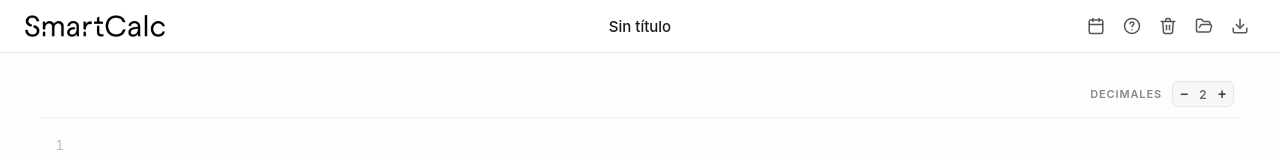
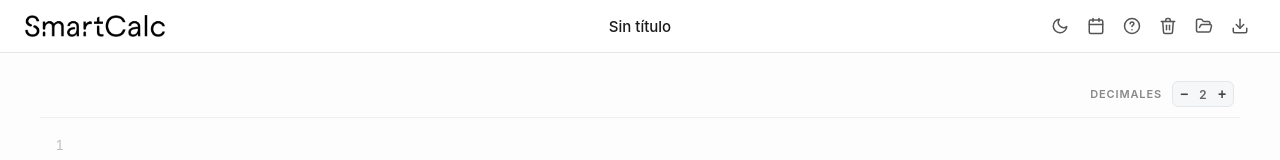
Before and after one commit to rafarq/SmartCalc, a React (Vite) app: page / in a window 1280 px wide. Shown: the top 160 px of the page. Built offline with nearby package versions, Linux system fonts and the light colour scheme.

Commit message:
feat(ui): botón sol/luna con circular reveal (View Transitions API)

```diff
--- a/index.html
+++ b/index.html
@@ -6,6 +6,19 @@
     <title>SmartCalc</title>
   </head>
   <body>
+    <!-- Aplica el tema inicial antes de que cargue React, para evitar el flash
+         entre claro y oscuro. Si el usuario ha elegido un tema explícito en
+         localStorage se respeta; si no, se cae al preferido del sistema. -->
+    <script>
+      (function () {
+        var theme = null;
+        try { theme = localStorage.getItem('smartcalc.theme'); } catch (e) {}
+        if (theme !== 'light' && theme !== 'dark') {
+          theme = window.matchMedia('(prefers-color-scheme: dark)').matches ? 'dark' : 'light';
+        }
+        document.documentElement.dataset.theme = theme;
+      })();
+    </script>
     <div id="root"></div>
     <script type="module" src="/src/main.tsx"></script>
   </body>
--- a/src/components/Header.tsx
+++ b/src/components/Header.tsx
@@ -2,7 +2,16 @@ import { useRef } from 'react';
 import type { DocumentModel } from '../state/document';
 import { importSyscalc } from '../state/storage';
 import { EditableTitle } from './EditableTitle';
-import { CalendarIcon, HelpIcon, LoadIcon, SaveIcon, TrashIcon } from './icons';
+import { useTheme } from '../hooks/useTheme';
+import {
+  CalendarIcon,
+  HelpIcon,
+  LoadIcon,
+  MoonIcon,
+  SaveIcon,
+  SunIcon,
+  TrashIcon,
+} from './icons';
 
 type Props = {
   title: string;
@@ -15,6 +24,7 @@ type Props = {
 };
 
 export function Header({ title, onTitleChange, onSave, onLoad, onClear, onHelp, onCalendar }: Props) {
+  const { theme, toggle } = useTheme();
   const fileRef = useRef<HTMLInputElement>(null);
 
   const handleFileChange = async (e: React.ChangeEvent<HTMLInputElement>) => {
@@ -41,6 +51,14 @@ export function Header({ title, onTitleChange, onSave, onLoad, onClear, onHelp,
         onChange={handleFileChange}
       />
       <div className="header-actions">
+        <button
+          className="icon-btn"
+          onClick={(e) => toggle({ clientX: e.clientX, clientY: e.clientY })}
+          title={theme === 'dark' ? 'Modo claro' : 'Modo oscuro'}
+          aria-label={theme === 'dark' ? 'Cambiar a modo claro' : 'Cambiar a modo oscuro'}
+        >
+          {theme === 'dark' ? <SunIcon /> : <MoonIcon />}
+        </button>
         <button
           className="icon-btn"
           onClick={onCalendar}
--- a/src/components/HelpPage.tsx
+++ b/src/components/HelpPage.tsx
@@ -478,7 +478,7 @@ const SECTIONS: Section[] = [
       'Cargar (icono carpeta) — abre un archivo .syscalc previamente guardado, sustituyendo la hoja actual.',
       'Limpiar (icono papelera) — borra todas las líneas y el título, dejando la hoja en blanco para empezar de cero. Pide confirmación si hay contenido.',
       'Calendario (icono de calendario) — abre un visor por año con los festivos de la ciudad elegida, coloreados por ámbito (nacional / autonómico / local) y con leyenda.',
-      'Modo oscuro — automático según las preferencias del sistema operativo (no hay interruptor manual). Si tienes el sistema en oscuro, la interfaz se adapta.',
+      'Modo oscuro/claro (icono sol/luna en la cabecera) — alterna entre temas con una animación circular reveal desde el botón. Inicialmente se respeta la preferencia del sistema operativo; tu elección manual se recuerda entre sesiones.',
     ],
   },
 ];
--- a/src/components/icons.tsx
+++ b/src/components/icons.tsx
@@ -35,6 +35,30 @@ export function SaveIcon({ size = 18, className }: IconProps) {
       <path d="M21 15v4a2 2 0 0 1-2 2H5a2 2 0 0 1-2-2v-4" />
       <polyline points="7 10 12 15 17 10" />
       <line x1="12" y1="15" x2="12" y2="3" />
+    </svg>
+  );
+}
+
+export function SunIcon({ size = 18, className }: IconProps) {
+  return (
+    <svg {...baseProps(size)} className={className} aria-hidden="true">
+      <circle cx="12" cy="12" r="4" />
+      <line x1="12" y1="2" x2="12" y2="4" />
+      <line x1="12" y1="20" x2="12" y2="22" />
+      <line x1="2" y1="12" x2="4" y2="12" />
+      <line x1="20" y1="12" x2="22" y2="12" />
+      <line x1="4.93" y1="4.93" x2="6.34" y2="6.34" />
+      <line x1="17.66" y1="17.66" x2="19.07" y2="19.07" />
+      <line x1="4.93" y1="19.07" x2="6.34" y2="17.66" />
+      <line x1="17.66" y1="6.34" x2="19.07" y2="4.93" />
+    </svg>
+  );
+}
+
+export function MoonIcon({ size = 18, className }: IconProps) {
+  return (
+    <svg {...baseProps(size)} className={className} aria-hidden="true">
+      <path d="M21 12.79A9 9 0 1 1 11.21 3 7 7 0 0 0 21 12.79z" />
     </svg>
   );
 }
--- /dev/null
+++ b/src/hooks/useTheme.ts
@@ -0,0 +1,46 @@
+import { useCallback, useEffect, useState } from 'react';
+import { flushSync } from 'react-dom';
+
+type Theme = 'light' | 'dark';
+const STORAGE_KEY = 'smartcalc.theme';
+
+function readCurrent(): Theme {
+  if (typeof document === 'undefined') return 'light';
+  return document.documentElement.dataset.theme === 'dark' ? 'dark' : 'light';
+}
+
+export function useTheme() {
+  const [theme, setThemeState] = useState<Theme>(() => readCurrent());
+
+  useEffect(() => {
+    document.documentElement.dataset.theme = theme;
+    try {
+      localStorage.setItem(STORAGE_KEY, theme);
+    } catch {
+      /* localStorage no disponible */
+    }
+  }, [theme]);
+
+  // Click X/Y opcional: si se pasa un evento de ratón, usamos su posición como
+  // origen del circular reveal. Si no, partimos del centro de la pantalla.
+  const toggle = useCallback((evt?: { clientX: number; clientY: number }) => {
+    const next: Theme = readCurrent() === 'dark' ? 'light' : 'dark';
+    const root = document.documentElement;
+    root.style.setProperty('--reveal-x', evt ? `${evt.clientX}px` : '50vw');
+    root.style.setProperty('--reveal-y', evt ? `${evt.clientY}px` : '50vh');
+
+    type WithViewTransition = Document & {
+      startViewTransition?: (cb: () => void) => unknown;
+    };
+    const doc = document as WithViewTransition;
+    if (typeof doc.startViewTransition === 'function') {
+      doc.startViewTransition(() => {
+        flushSync(() => setThemeState(next));
+      });
+    } else {
+      setThemeState(next);
+    }
+  }, []);
+
+  return { theme, toggle };
+}
--- a/src/styles/app.css
+++ b/src/styles/app.css
@@ -819,11 +819,12 @@
   }
 }
 
-/* ───────── Modo oscuro mínimo ─────────
-   Variables principales en :root (global.css). Aquí solo sobrescribimos las
-   superficies y colores que no se adaptan automáticamente. Los acentos
-   (azul, verde de chips, naranja/amarillo del calendario) se mantienen. */
-@media (prefers-color-scheme: dark) {
+/* ───────── Modo oscuro ─────────
+   Variables principales en :root[data-theme='dark'] (global.css). Aquí solo
+   sobrescribimos las superficies y colores que no se adaptan automáticamente.
+   El selector [data-theme='dark'] permite alternar manualmente con el botón
+   de la cabecera. */
+[data-theme='dark'] {
   .header {
     background: var(--bg-elev);
     border-bottom-color: var(--border);
--- a/src/styles/global.css
+++ b/src/styles/global.css
@@ -1,5 +1,7 @@
 :root {
-  /* Paleta clara (por defecto). El modo oscuro se aplica más abajo. */
+  /* Paleta clara (defecto). El tema se controla con el atributo data-theme
+     en <html>: 'light' o 'dark'. El script inline en index.html lo aplica
+     antes de que cargue React para evitar parpadeos. */
   --bg: #fdfdfd;
   --bg-elev: #ffffff;
   --bg-sunken: #f6f7f9;
@@ -15,8 +17,7 @@
   --accent-soft: #eef4ff;
 }
 
-@media (prefers-color-scheme: dark) {
-  :root {
+:root[data-theme='dark'] {
   --bg: #181818;
   --bg-elev: #1f1f1f;
   --bg-sunken: #262626;
@@ -30,7 +31,6 @@
   --focus-bg: #232323;
   --accent: #60a5fa;
   --accent-soft: #1f2937;
-  }
 }
 
 *,
@@ -50,3 +50,29 @@ body {
   color: var(--text);
   background: var(--bg);
 }
+
+/* Animación circular reveal al cambiar de tema (Chrome/Edge/Safari 18+).
+   En navegadores que no soportan View Transitions API el tema cambia
+   sin animación (fallback transparente). */
+::view-transition-old(root),
+::view-transition-new(root) {
+  animation: none;
+  mix-blend-mode: normal;
+}
+::view-transition-new(root) {
+  animation: theme-reveal 0.5s ease-out;
+}
+::view-transition-old(root) {
+  z-index: 0;
+}
+::view-transition-new(root) {
+  z-index: 1;
+}
+@keyframes theme-reveal {
+  from {
+    clip-path: circle(0px at var(--reveal-x, 50%) var(--reveal-y, 50%));
+  }
+  to {
+    clip-path: circle(150% at var(--reveal-x, 50%) var(--reveal-y, 50%));
+  }
+}
```
Lines whose indentation alone changed are shown as unchanged.
